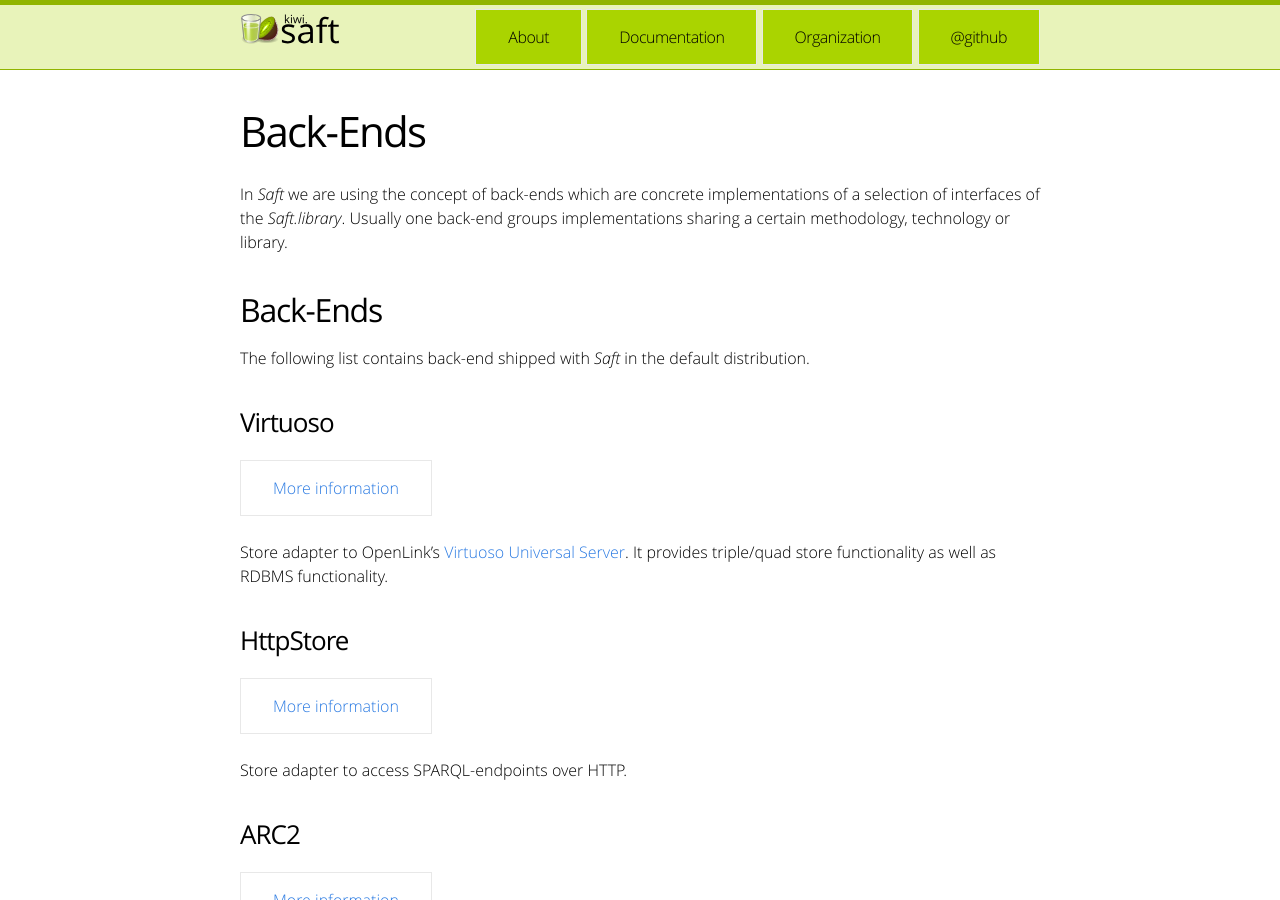
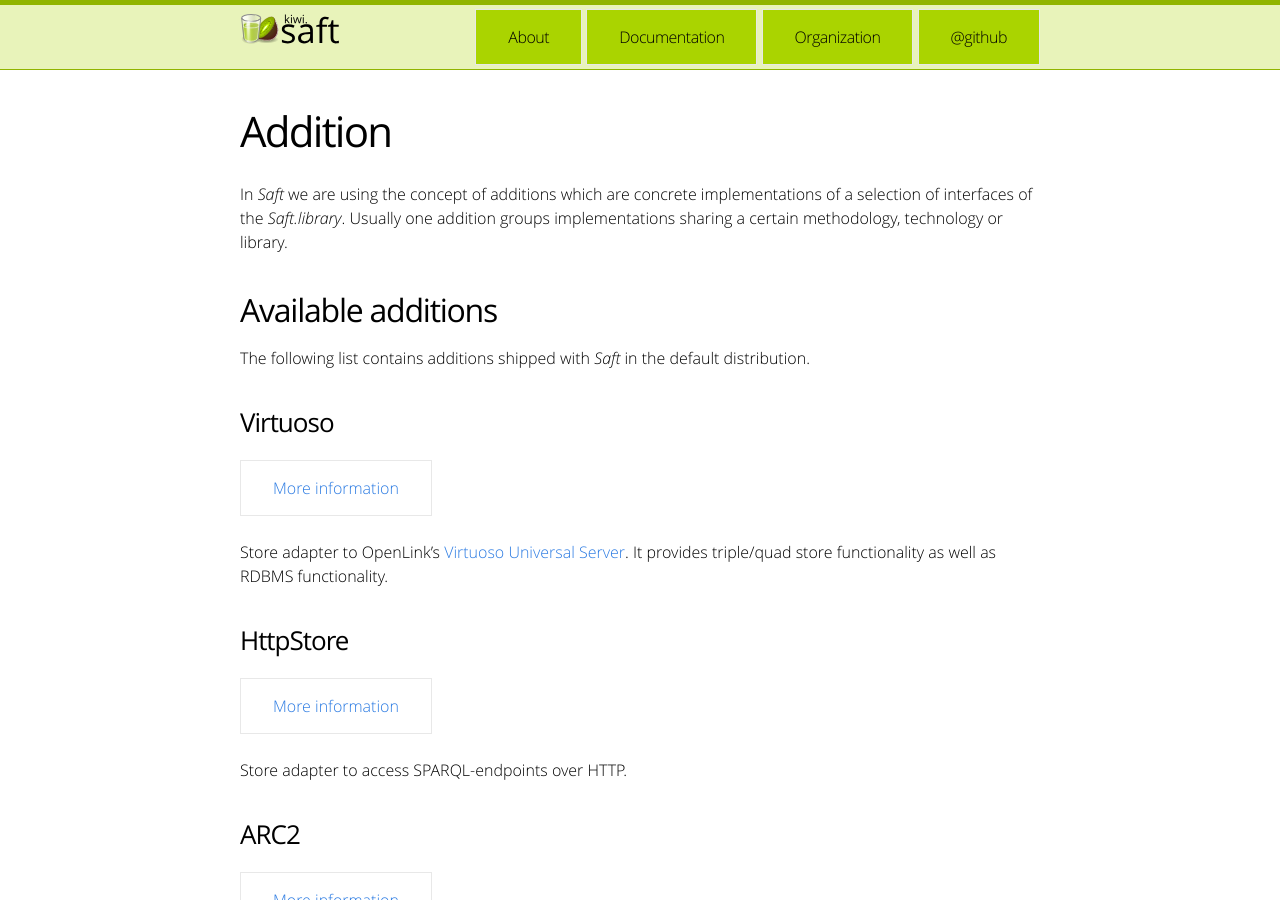
Before and after one commit to SaftIng/safting.github.io, a Jekyll site: the page built from doc/phpframework/addition.md, in a window 1280 px wide and 900 px high. Built offline with Jekyll 4.4.1, drawn with Linux system fonts in a browser that asks for light colours.

Commit message:
Update addition.md

```diff
--- a/doc/phpframework/addition.md
+++ b/doc/phpframework/addition.md
@@ -1,13 +1,13 @@
 ---
 layout: doc
-title: Back-Ends
+title: Addition
 ---
 
-In _Saft_ we are using the concept of back-ends which are concrete implementations of a selection of interfaces of the _Saft.library_. Usually one back-end groups implementations sharing a certain methodology, technology or library.
+In _Saft_ we are using the concept of additions which are concrete implementations of a selection of interfaces of the _Saft.library_. Usually one addition groups implementations sharing a certain methodology, technology or library.
 
-## Back-Ends
+## Available additions
 
-The following list contains back-end shipped with _Saft_ in the default distribution.
+The following list contains additions shipped with _Saft_ in the default distribution.
 
 ### Virtuoso
 
```
